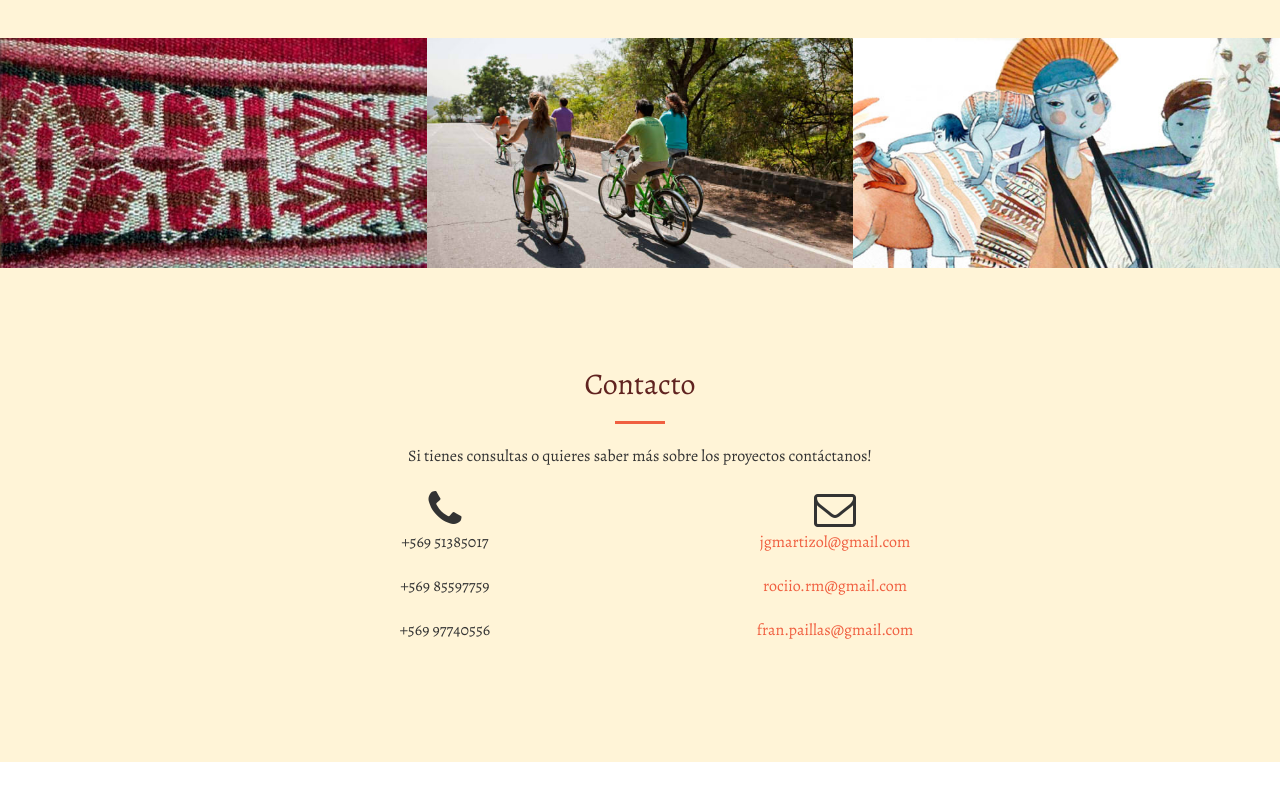
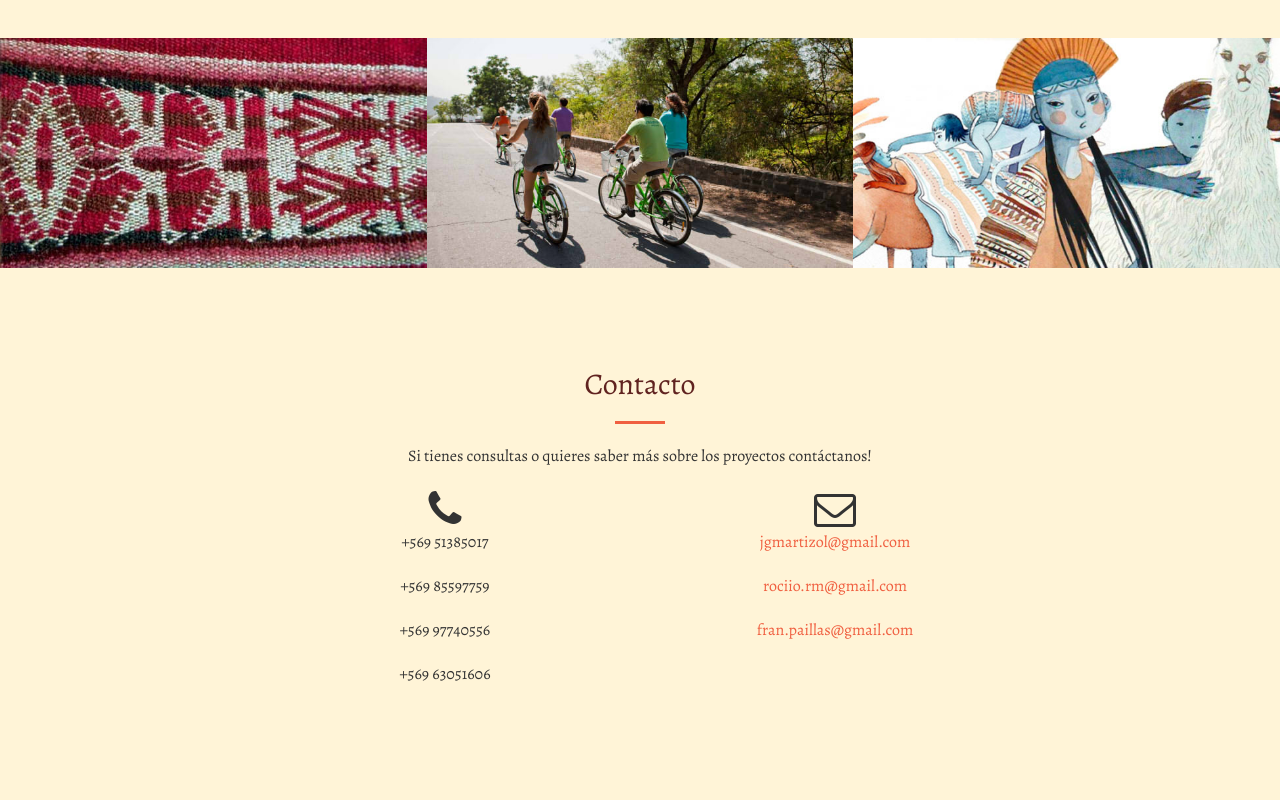
Before and after one commit to NicoleValentina/patrimoniofinal, a website: page index.html in a window 1280 px wide. Shown: the part 1890-2690 px from the top of the page. Before the commit the page ends 2652 px from the top, so only its background shows below. Drawn offline with nearby package versions, Linux system fonts and the light colour scheme.

```diff
--- a/index.html
+++ b/index.html
@@ -222,6 +222,7 @@
                     <p>+569 51385017</p>
                      <p>+569 85597759</p>
                      <p>+569 97740556</p>
+                    <p> +569 63051606</p>
                 </div>
                 <div class="col-lg-4 text-center">
                     <i class="fa fa-envelope-o fa-3x sr-contact"></i>
```
